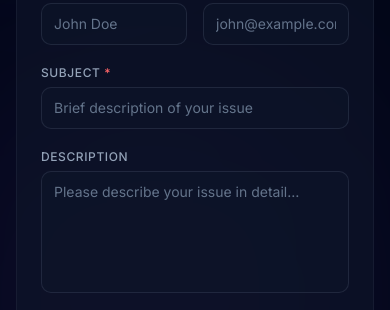
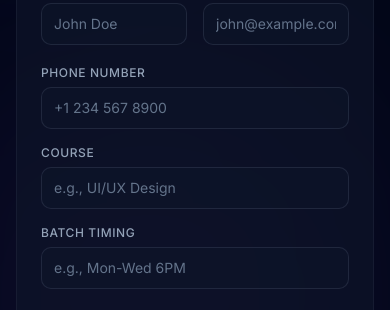
Before and after one commit to ambaskaryash/ticket-system, a React (Vite) app: page /submit in a window 390 px wide. Shown: the part 310-620 px from the top of the page. Built offline with nearby package versions, Linux system fonts and the light colour scheme; no server answers.

Commit message:
feat: add phone, course, and batch timing fields to ticket submission form and card display

```diff
--- a/src/components/TicketCard.jsx
+++ b/src/components/TicketCard.jsx
@@ -100,6 +100,19 @@ export default function TicketCard({ ticket, onClick, index = 0, selected, onSel
           <UserIcon />
           {name || 'Unknown'}
         </span>
+        {ticket.phone && (
+          <span className="inline-flex items-center gap-1">
+            <svg className="w-3 h-3" fill="none" viewBox="0 0 24 24" stroke="currentColor" strokeWidth={2}>
+              <path strokeLinecap="round" strokeLinejoin="round" d="M3 5a2 2 0 012-2h3.28a1 1 0 01.948.684l1.498 4.493a1 1 0 01-.502 1.21l-2.257 1.13a11.042 11.042 0 005.516 5.516l1.13-2.257a1 1 0 011.21-.502l4.493 1.498a1 1 0 01.684.949V19a2 2 0 01-2 2h-1C9.716 21 3 14.284 3 6V5z" />
+            </svg>
+            {ticket.phone}
+          </span>
+        )}
+        {ticket.course && (
+          <span className="inline-flex items-center gap-1 px-1.5 bg-dark-800 rounded">
+            {ticket.course} {ticket.batchTiming ? `(${ticket.batchTiming})` : ''}
+          </span>
+        )}
         {createdAt && (
           <span className="inline-flex items-center gap-1">
             <ClockIcon />
--- a/src/pages/SubmitPage.jsx
+++ b/src/pages/SubmitPage.jsx
@@ -16,6 +16,9 @@ export default function SubmitPage() {
     attachment: null,
     attachmentName: '',
     attachmentMimeType: '',
+    phone: '',
+    course: '',
+    batchTiming: '',
   });
   const [submitted, setSubmitted] = useState(false);
   const [ticketId, setTicketId] = useState('');
@@ -112,7 +115,7 @@ export default function SubmitPage() {
             <button
               onClick={() => {
                 setSubmitted(false);
-                setForm({ name: '', email: '', subject: '', description: '', priority: 'Medium', attachment: null, attachmentName: '', attachmentMimeType: '' });
+                setForm({ name: '', email: '', subject: '', description: '', priority: 'Medium', attachment: null, attachmentName: '', attachmentMimeType: '', phone: '', course: '', batchTiming: '' });
               }}
               className="px-6 py-2.5 rounded-xl text-sm font-semibold text-white bg-gradient-to-r from-accent-blue to-accent-indigo hover:opacity-90 transition-all cursor-pointer"
             >
@@ -171,6 +174,36 @@ export default function SubmitPage() {
               onChange={set('email')}
               placeholder="john@example.com"
               type="email"
+              className="glass-input w-full px-3 py-2.5 text-sm"
+            />
+          </div>
+        </div>
+
+        <div className="grid grid-cols-1 sm:grid-cols-3 gap-4">
+          <div>
+            <label className="text-dark-400 text-xs font-medium uppercase tracking-wider block mb-1.5">Phone Number</label>
+            <input
+              value={form.phone}
+              onChange={set('phone')}
+              placeholder="+1 234 567 8900"
+              className="glass-input w-full px-3 py-2.5 text-sm"
+            />
+          </div>
+          <div>
+            <label className="text-dark-400 text-xs font-medium uppercase tracking-wider block mb-1.5">Course</label>
+            <input
+              value={form.course}
+              onChange={set('course')}
+              placeholder="e.g., UI/UX Design"
+              className="glass-input w-full px-3 py-2.5 text-sm"
+            />
+          </div>
+          <div>
+            <label className="text-dark-400 text-xs font-medium uppercase tracking-wider block mb-1.5">Batch Timing</label>
+            <input
+              value={form.batchTiming}
+              onChange={set('batchTiming')}
+              placeholder="e.g., Mon-Wed 6PM"
               className="glass-input w-full px-3 py-2.5 text-sm"
             />
           </div>
```
